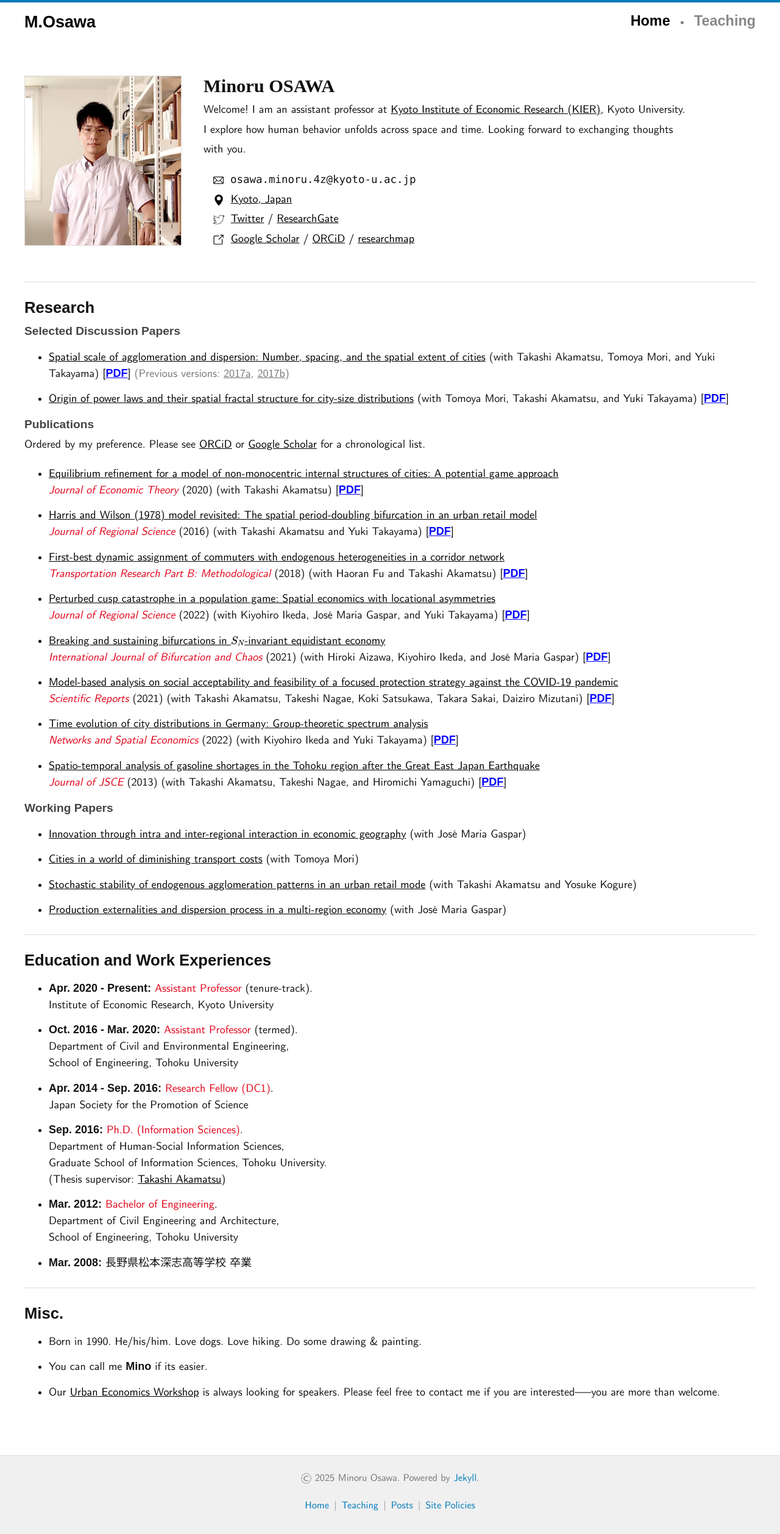
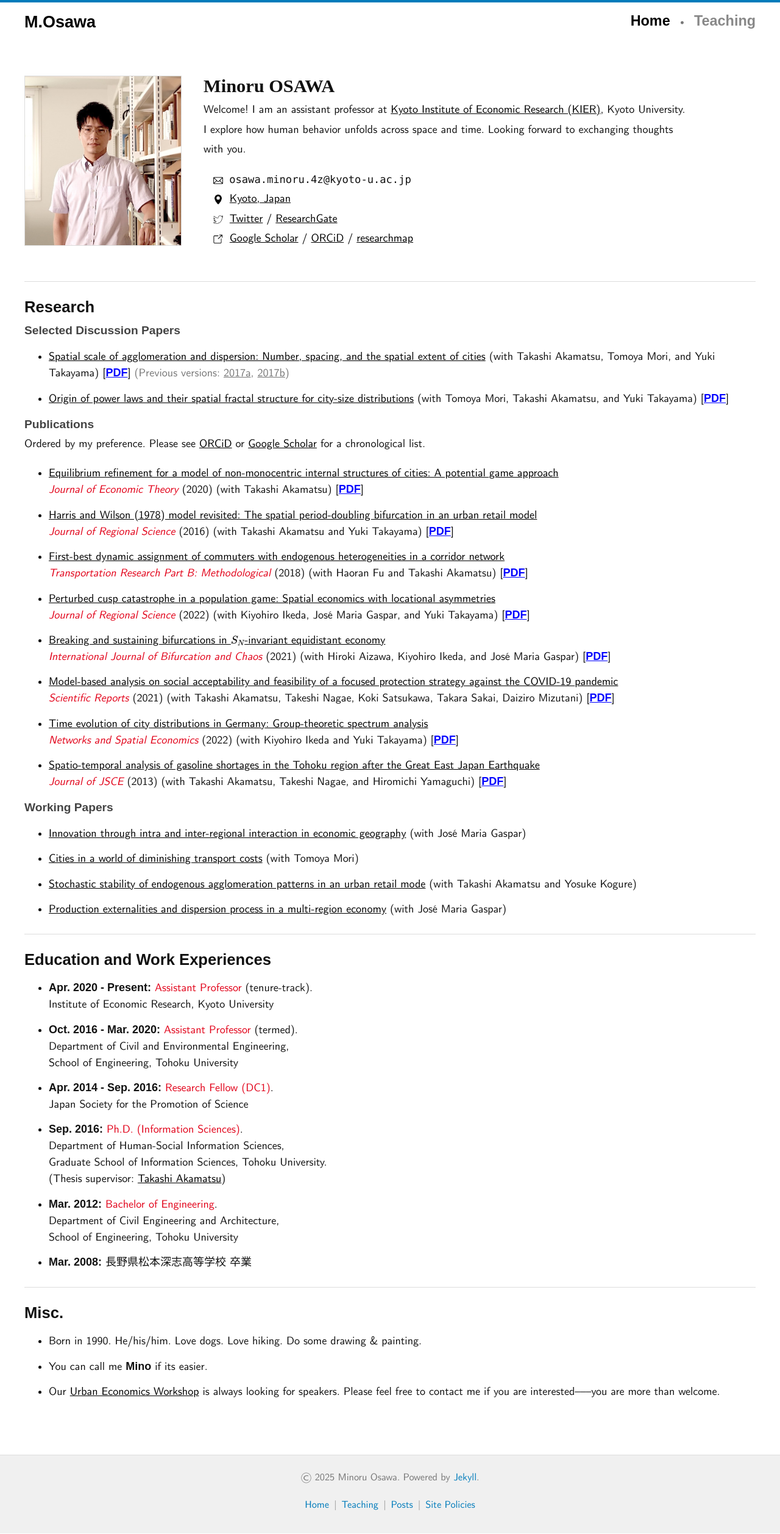
Before and after one commit to mino-osawa/mino-osawa.github.io, a Jekyll site: the page built from index.markdown, in a window 1280 px wide. Shown: the whole page at 61% size. Built offline with Jekyll 4.4.1, drawn with Linux system fonts in a browser that asks for light colours; some web fonts are replaced.

Commit message:
minor updates

```diff
--- a/_posts/2025-05-08-migrate-to-jekyll.markdown
+++ b/_posts/2025-05-08-migrate-to-jekyll.markdown
@@ -10,6 +10,6 @@ misc: 快晴
 
 実はむかし [晴耕雨読](https://tex2e.github.io/blog/) さんを参考にブログを [JekyllDecent](https://jwillmer.github.io/jekyllDecent/) で作成しようとトライしてみたことがある．しかし，調べながら好みに合うようにカスタマイズするのが面倒で，ブログ投稿どころかブログ制作の試みそのものが三日坊主になった．今回は既存のテーマを採用するのではなく，ページ数が少なくあまり腰が重たくならないうちに自分の書いたベタ打ちの HTML をテンプレートにすることで最小限の構成の雛形を整え，あとから気が向いたタイミングで徐々に機能やデザインを追加していくという方針にした．ChatGPT に助けてもらったおかげで割とサクサクできた．体裁の修正も簡単にできるようになったはずだ．
 
-というか前も思ったけれど Jekyll って便利だな．テンプレートをいじるだけのストレスの少ないワークフローになるのでありがたい．[Liquid](https://shopify.github.io/liquid/) が使えるので，記事のリストを作ったりするのが簡単で，csv から論文のリストを作成できたりする．やはりページ数や内容が少ないうちに思い切ってよかった．将来的には数式入りのメモも載せられるように，MathJax も仕込んである．あとは書くだけ．
+というか前も思ったけれど Jekyll って便利だな．テンプレートをいじるだけのストレスの少ないワークフローになるのでありがたい．[Liquid](https://shopify.github.io/liquid/) が使えるので，記事のリストを作ったりするのが簡単で，CSV から論文のリストも作成できる．やはりページ数や内容が少ないうちに思い切ってよかった．将来的には数式入りのメモも載せられるように，MathJax も仕込んである．あとは書くだけ．
 
 こんな自己満足作業の前にやるべきことがいっぱいあるよねという話が大いにある．アウトリーチとか社会への還元が国立大学に勤める研究者のひとつの義務だという話はある．でもこのサイトは現状なんの中身もないので，体裁いじりはただの趣味という感じである．昔からこういうのをやり始めるとつい熱中してしまう悪癖がある．細工仕事で身をたてるべきだったのかもしれない．関係があるかはわからないが父方の祖父は指物師だったらしい．とりあえず最初のうちはページ上部のナビでは非表示にしておこうかな……．フッターにはこっそり表示しておく．
--- a/assets/css/main.scss
+++ b/assets/css/main.scss
@@ -351,14 +351,14 @@ p {
 
 .em {
     font-family: 'Monaco', monospace;
-    font-size: 97%;
+    font-size: 95%;
 }
 .em::before, .loc::before, .twt::before, .lnks::before {
   content: "";
   display: inline-block;
   vertical-align: middle;
-  width: 1em;
-  height: 1em;
+  width: 1rem;
+  height: 1rem;
   margin: 0em 0.6em 0em 0em;
   background-size: contain;
   background-repeat: no-repeat;
--- a/teaching.markdown
+++ b/teaching.markdown
@@ -25,7 +25,7 @@ permalink: "/teaching/"
 <li><a href="/notes/transport/TE25-02_MNL.pdf">多項ロジット (MNL) モデル</a></li>
 <li><a href="/notes/transport/TE25-03_MEV.pdf">多変量極値分布 (MEV) モデル</a></li>
 <li><a href="/notes/transport/TE25-04_Estimation.pdf">推定・評価・予測・応用</a></li>
-<li>厚生評価</li>
+<li>非集計行動分析の実行</li>
 <li>交通費用と均衡</li>
 <li>混雑課金</li>
 <li>公共交通の交通料金</li>
```
